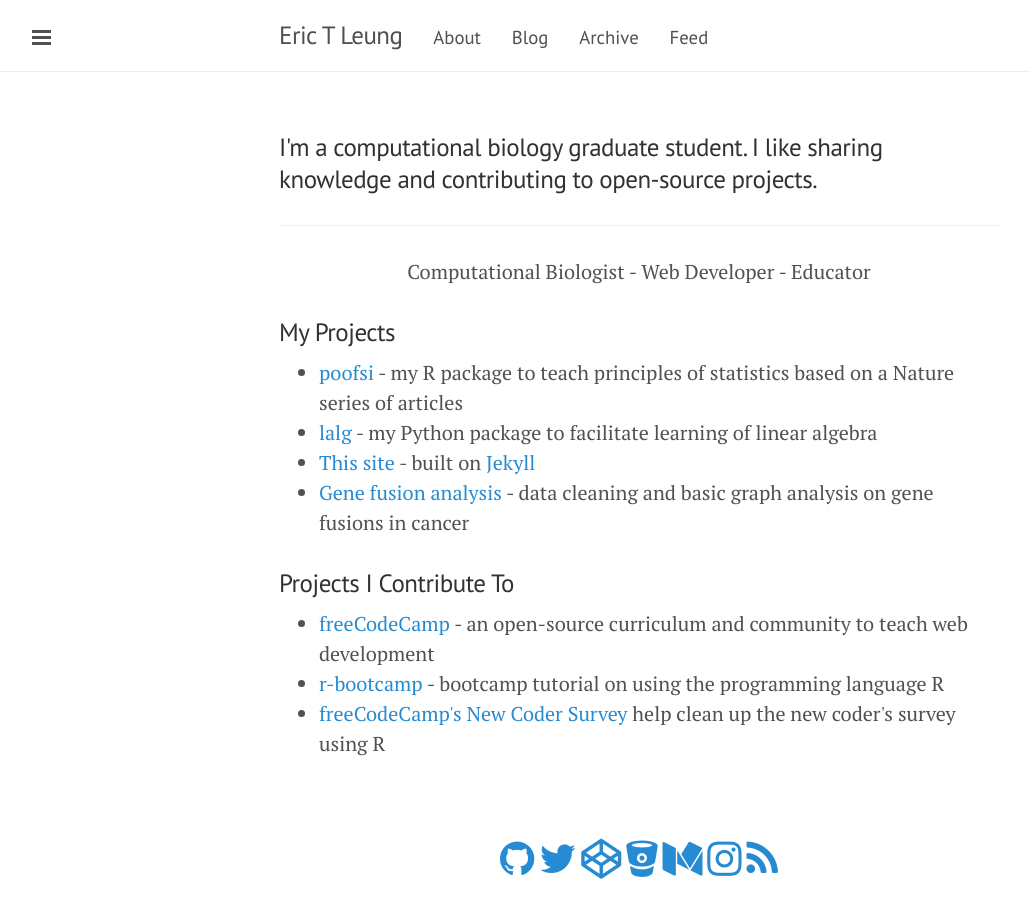
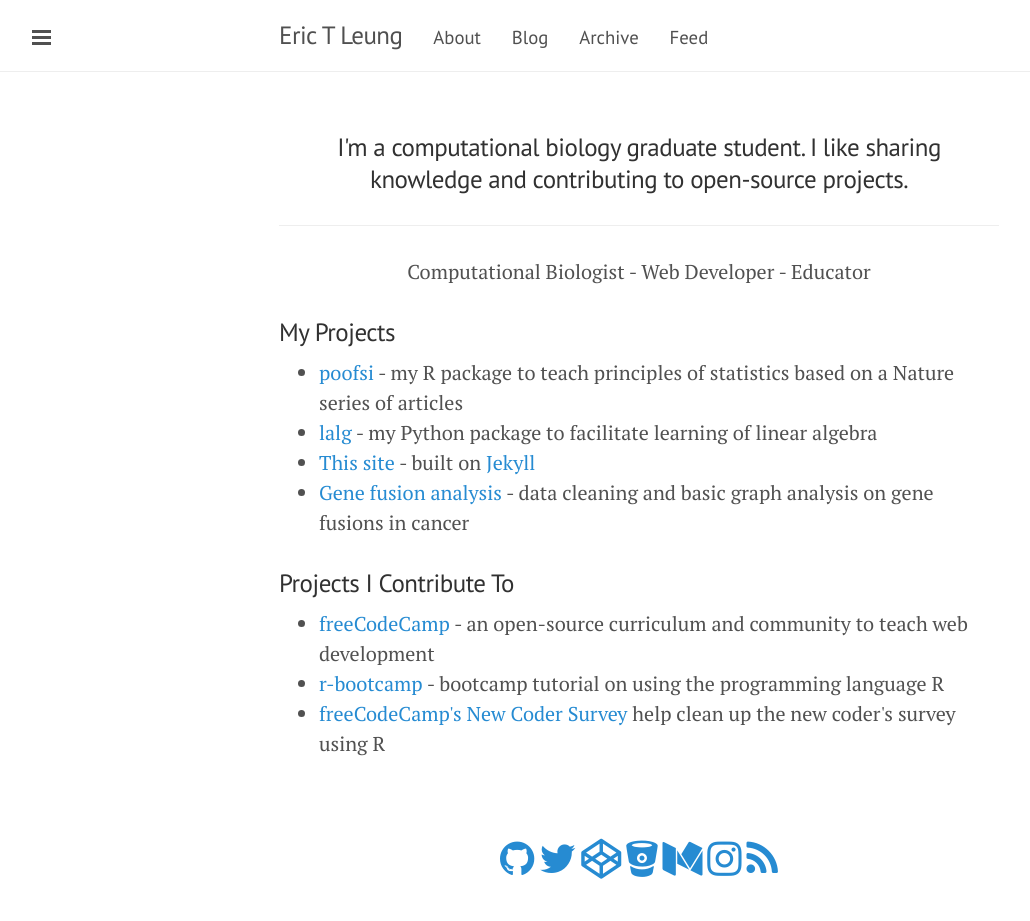
Before and after one commit to erictleung/erictleung.github.io, a Jekyll site: the page built from index.html, in a window 1280 px wide. Shown: the whole page, without its empty margins (1-1031 px from the left). Built offline with Jekyll 4.4.1, drawn with Linux system fonts in a browser that asks for light colours; nearby versions of some CDN libraries.

Commit message:
Use class to center text rather than inline style

```diff
--- a/index.html
+++ b/index.html
@@ -4,12 +4,12 @@
 description: Eric Leung is a computational biology graduate student
 ---
 
-<h3>I'm a computational biology graduate student. I like sharing knowledge and
-contributing to open-source projects.</h3>
+<h3 class="text-center">I'm a computational biology graduate student. I like
+    sharing knowledge and contributing to open-source projects.</h3>
 
 <hr/>
 
-<p style="text-align: center">Computational Biologist - Web Developer - Educator</p>
+<p class="text-center">Computational Biologist - Web Developer - Educator</p>
 
 <h3>My Projects</h3>
 
```
